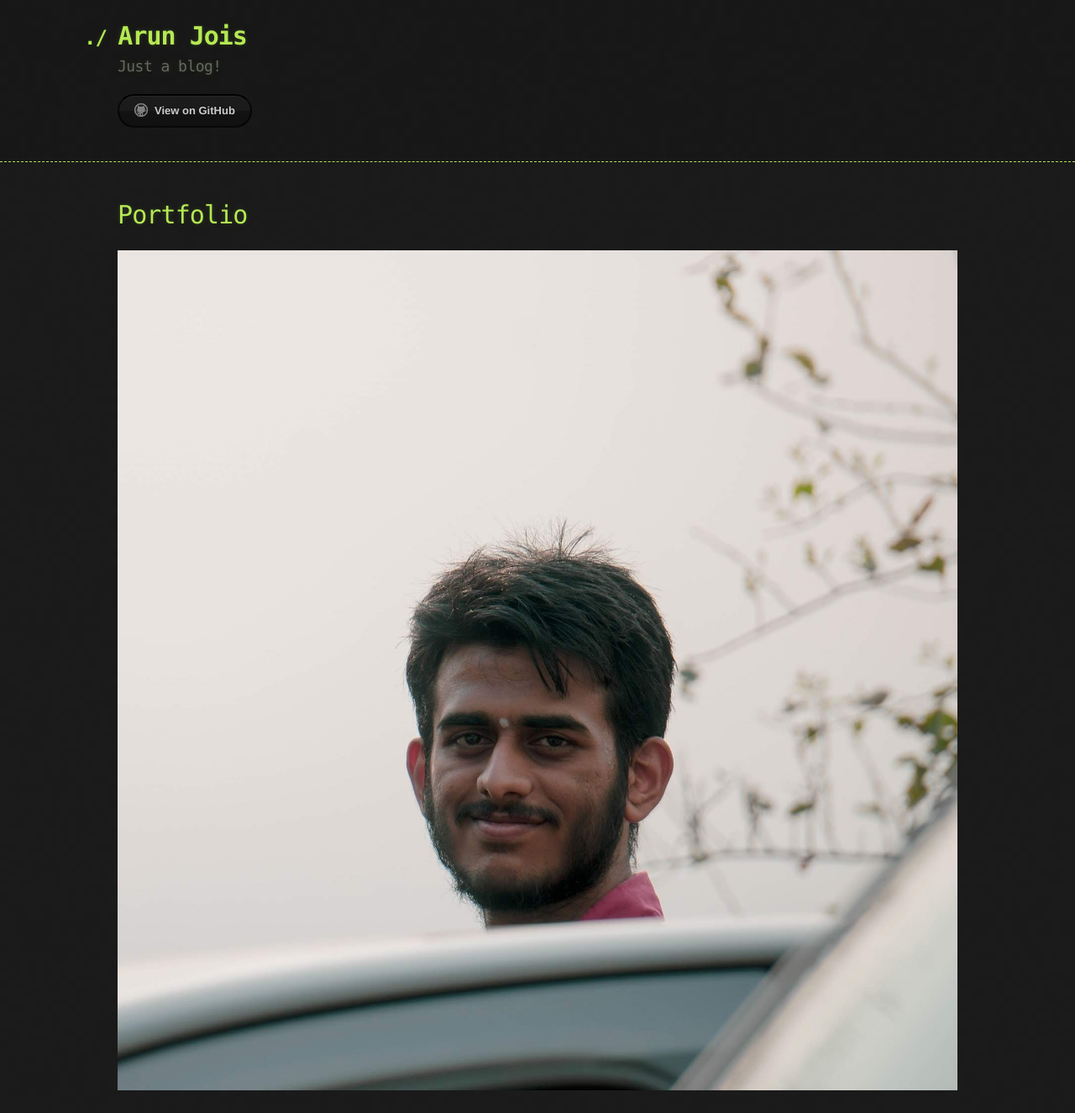
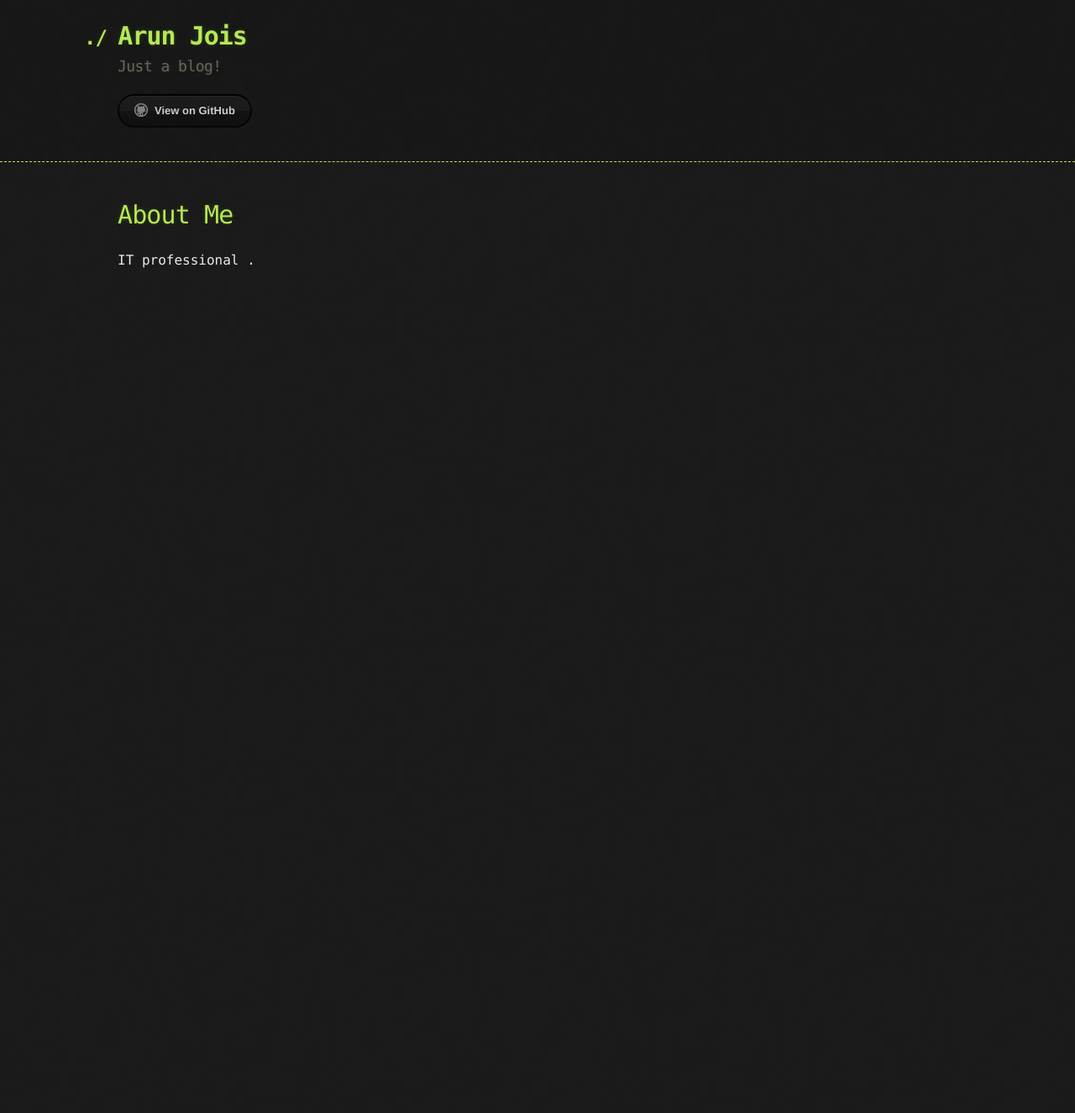
Before and after one commit to arunjois/arunjois.github.io, a Jekyll site: the page built from index.md, in a window 1280 px wide. Shown: the whole page at 84% size. Built offline with Jekyll 4.4.1, drawn with Linux system fonts in a browser that asks for light colours; our own code applies the rules of GitHub Pages for plain Markdown files; after the commit the page ends 900 px from its top, so only the background shows below that.

```diff
--- a/index.md
+++ b/index.md
@@ -2,5 +2,5 @@
 layout: default
 ---
 
-# Portfolio
-![photo](./assets/images/me.jpg)
+# About Me
+IT professional .
```
Also changed, not shown: 1 other file.
